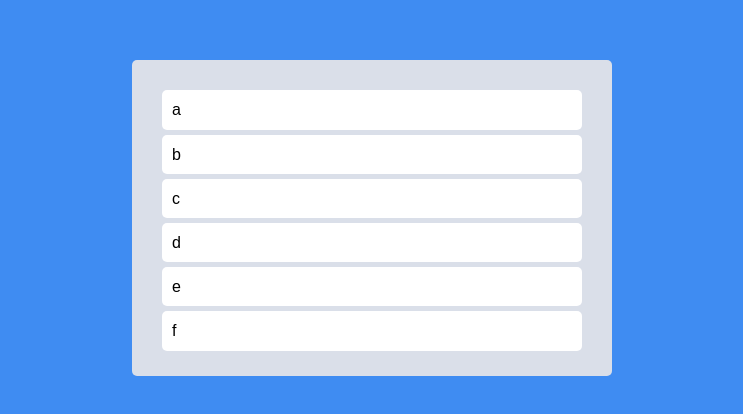
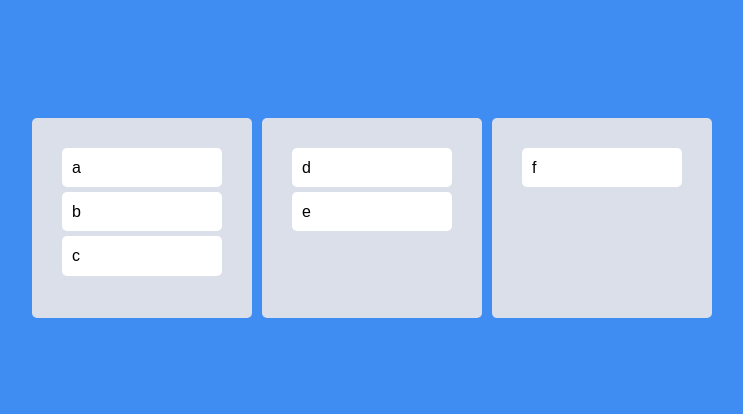
Before and after one commit to daeyeub/trelloclone, a React (Create React App) app: page / in a window 1280 px wide. Shown: the part 182-596 px from the top of the page, without its empty margins (268-1011 px from the left). Built offline with nearby package versions, Linux system fonts and the light colour scheme.

Commit message:
add Board

```diff
--- a/src/App.tsx
+++ b/src/App.tsx
@@ -1,18 +1,13 @@
 import React from "react";
-import {
-  DragDropContext,
-  Draggable,
-  Droppable,
-  DropResult,
-} from "react-beautiful-dnd";
+import { DragDropContext, DropResult } from "react-beautiful-dnd";
 import { useRecoilState } from "recoil";
 import styled from "styled-components";
 import { toDoState } from "./atoms";
-import DraggableCard from "./Components/DraggableCard";
+import Board from "./Components/Board";
 
 const Wrapper = styled.div`
   display: flex;
-  max-width: 480px;
+  max-width: 680px;
   width: 100%;
   margin: 0 auto;
   justify-content: center;
@@ -23,41 +18,28 @@
 const Boards = styled.div`
   display: grid;
   width: 100%;
-  grid-template-columns: repeat(1, 1fr);
-`;
-const Board = styled.div`
-  background-color: ${(props) => props.theme.boardColor};
-  padding: 20px 30px;
-  padding-top: 30px;
-  border-radius: 5px;
-  min-height: 200px;
+  gap: 10px;
+  grid-template-columns: repeat(3, 1fr);
 `;
 
 function App() {
   const [toDos, setToDos] = useRecoilState(toDoState);
   const onDragEnd = ({ destination, source, draggableId }: DropResult) => {
     if (!destination) return;
-    setToDos((oldToDos) => {
-      const toDosCopy = [...oldToDos];
-      toDosCopy.splice(source.index, 1);
-      toDosCopy.splice(destination?.index, 0, draggableId);
-      return toDosCopy;
-    });
+    // setToDos((oldToDos) => {
+    //   const toDosCopy = [...oldToDos];
+    //   toDosCopy.splice(source.index, 1);
+    //   toDosCopy.splice(destination?.index, 0, draggableId);
+    //   return toDosCopy;
+    // });
   };
   return (
     <DragDropContext onDragEnd={onDragEnd}>
       <Wrapper>
         <Boards>
-          <Droppable droppableId="one">
-            {(magic) => (
-              <Board ref={magic.innerRef} {...magic.droppableProps}>
-                {toDos.map((toDo, index) => (
-                  <DraggableCard key={toDo} toDo={toDo} index={index} />
-                ))}
-                {magic.placeholder}
-              </Board>
-            )}
-          </Droppable>
+          {Object.keys(toDos).map((boardId) => (
+            <Board boardId={boardId} key={boardId} toDos={toDos[boardId]} />
+          ))}
         </Boards>
       </Wrapper>
     </DragDropContext>
--- /dev/null
+++ b/src/Components/Board.tsx
@@ -0,0 +1,32 @@
+import React from "react";
+import { Droppable } from "react-beautiful-dnd";
+import DraggableCard from "./DraggableCard";
+import styled from "styled-components";
+
+const Wrapper = styled.div`
+  background-color: ${(props) => props.theme.boardColor};
+  padding: 20px 30px;
+  padding-top: 30px;
+  border-radius: 5px;
+  min-height: 200px;
+`;
+interface IBoardProps {
+  toDos: string[];
+  boardId: string;
+}
+const Board = ({ toDos, boardId }: IBoardProps) => {
+  return (
+    <Droppable droppableId={boardId}>
+      {(magic) => (
+        <Wrapper ref={magic.innerRef} {...magic.droppableProps}>
+          {toDos.map((toDo, index) => (
+            <DraggableCard key={toDo} toDo={toDo} index={index} />
+          ))}
+          {magic.placeholder}
+        </Wrapper>
+      )}
+    </Droppable>
+  );
+};
+
+export default Board;
--- a/src/atoms.ts
+++ b/src/atoms.ts
@@ -1,6 +1,13 @@
 import { atom, selector } from "recoil";
 
-export const toDoState = atom({
+interface IToDoState {
+  [key: string]: string[];
+}
+export const toDoState = atom<IToDoState>({
   key: "toDo",
-  default: ["a", "b", "c", "d", "e", "f"],
+  default: {
+    to_do: ["a", "b", "c"],
+    doing: ["d", "e"],
+    done: ["f"],
+  },
 });
```
